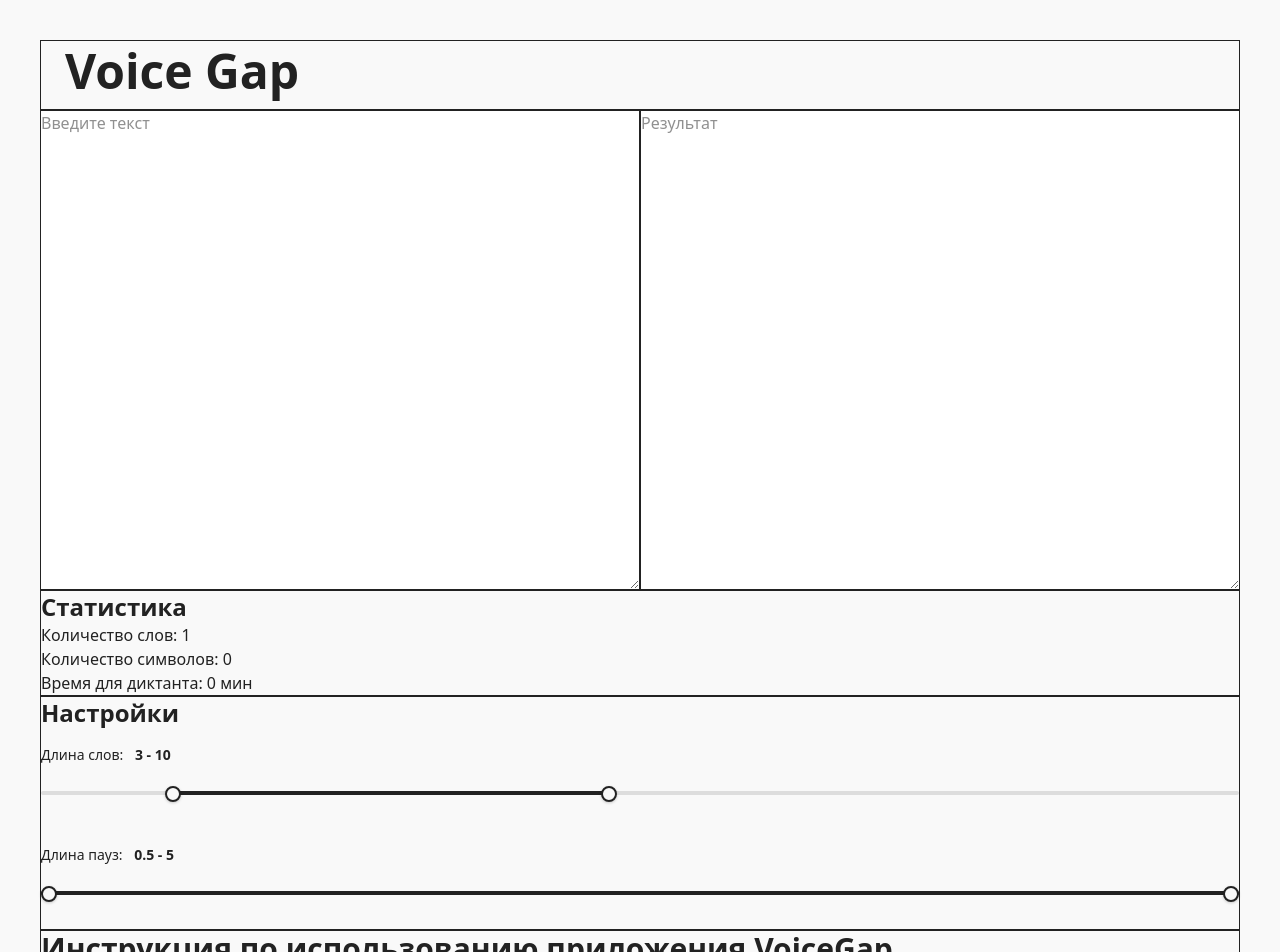
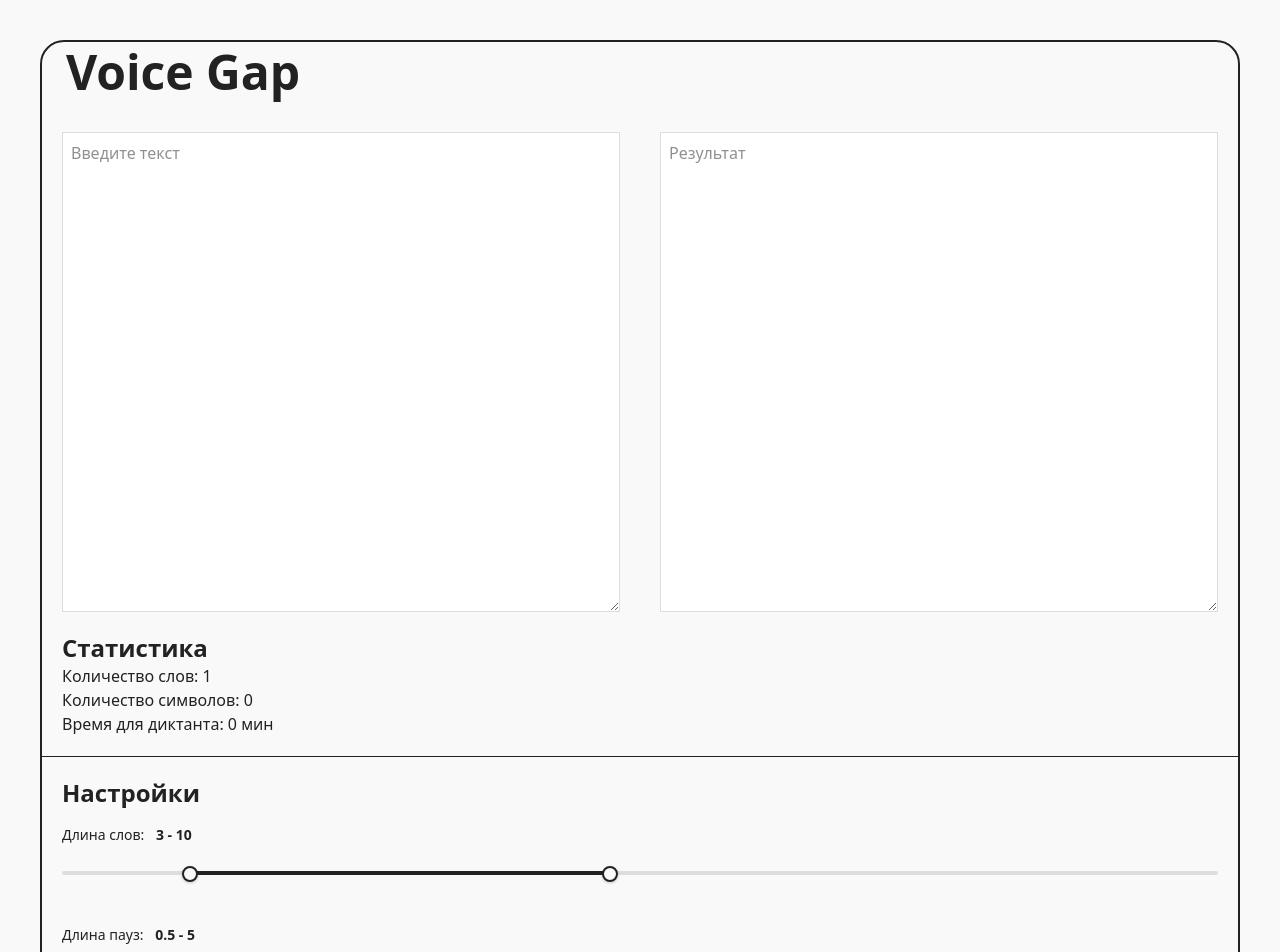
Before and after one commit to Laboratorynotices/VoiceGap, a Vue app: page / in a window 1280 px wide. Shown: the top 952 px of the page. Built offline with nearby package versions, Linux system fonts and the light colour scheme.

Commit message:
style(ui): улучшил внешний вид приложения с помощью Tailwind CSS

```diff
--- a/src/App.vue
+++ b/src/App.vue
@@ -69,19 +69,22 @@ const outputData = computed(() => {
 </script>
 
 <template>
-  <InstructionPanel class="border-1 lg:col-span-2 2xl:col-span-5 order-last" />
-  <SiteHeader class="border-1 lg:col-span-2 2xl:col-span-5" />
-  <InputArea class="border-1 2xl:col-span-2 2xl:row-span-2" v-model="rawData" />
+  <InstructionPanel class="mb-5 px-5 lg:col-span-2 2xl:col-span-5 order-last" />
+  <SiteHeader class="lg:col-span-2 2xl:col-span-5" />
+  <InputArea
+    class="mx-5 lg:mr-2.5 2xl:col-span-2 2xl:row-span-2"
+    v-model="rawData"
+  />
   <OutputArea
-    class="border-1 2xl:col-span-2 2xl:row-span-2"
+    class="mx-5 lg:ml-2.5 2xl:col-span-2 2xl:row-span-2"
     :outputData="outputData"
   />
   <StatDisplay
-    class="border-1 lg:col-span-2 2xl:col-span-1"
+    class="border-b-1 pb-5 px-5 lg:col-span-2 2xl:col-span-1"
     :rawData="rawData"
   />
   <PauseConfigurator
-    class="border-1 lg:col-span-2 2xl:col-span-1"
+    class="border-b-1 px-5 lg:col-span-2 2xl:col-span-1 2xl:border-b-0"
     v-model="config"
   />
 </template>
--- a/src/components/RangeSlider.vue
+++ b/src/components/RangeSlider.vue
@@ -93,7 +93,7 @@ watch(
 </script>
 
 <template>
-  <div class="w-full py-4">
+  <div class="range-slider w-full py-4">
     <label class="block mb-2 text-sm font-medium">
       {{ config.label }}:
       <span class="ml-2 font-bold">{{ lowerValue }} - {{ upperValue }}</span>
--- a/src/style.css
+++ b/src/style.css
@@ -28,7 +28,7 @@
   }
 
   textarea {
-    @apply bg-input;
+    @apply bg-input border-border;
   }
 
   /* Темная тема */
@@ -38,14 +38,14 @@
     }
 
     textarea {
-      @apply bg-input-dark;
+      @apply bg-input-dark border-border-dark;
     }
   }
 }
 
 #app {
-  @apply grid h-screen grid-rows-[50px_30vh_30vh]
-    lg:mx-10 lg:mt-10
+  @apply grid grid-rows-[50px_30vh_30vh] gap-5
+    lg:mx-10 lg:mt-10 lg:mb-10 lg:rounded-3xl lg:border-2
     lg:grid-cols-2 lg:grid-rows-[70px_60vh]
     2xl:grid-cols-5 2xl:grid-rows-[100px_30vh_30vh];
 }
@@ -63,3 +63,7 @@ h1 {
 h2 {
   @apply text-2xl font-bold;
 }
+
+textarea {
+  @apply p-2 border;
+}
```
